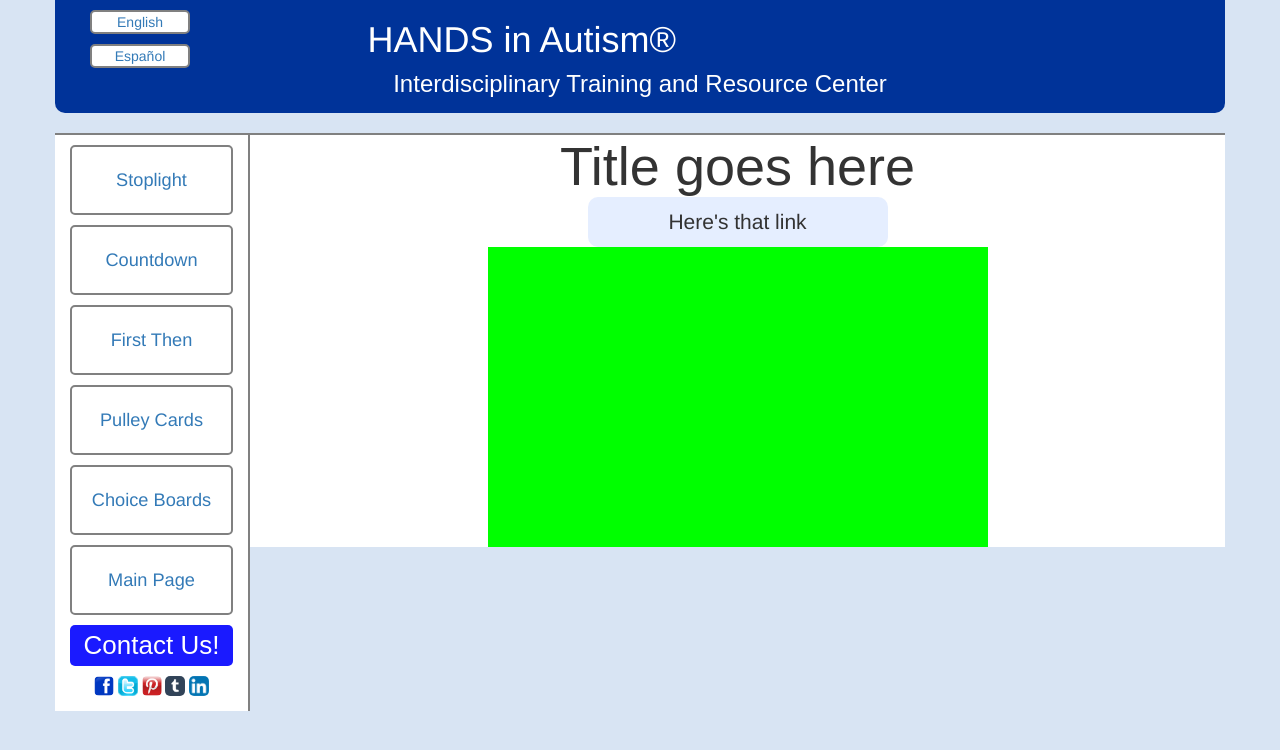
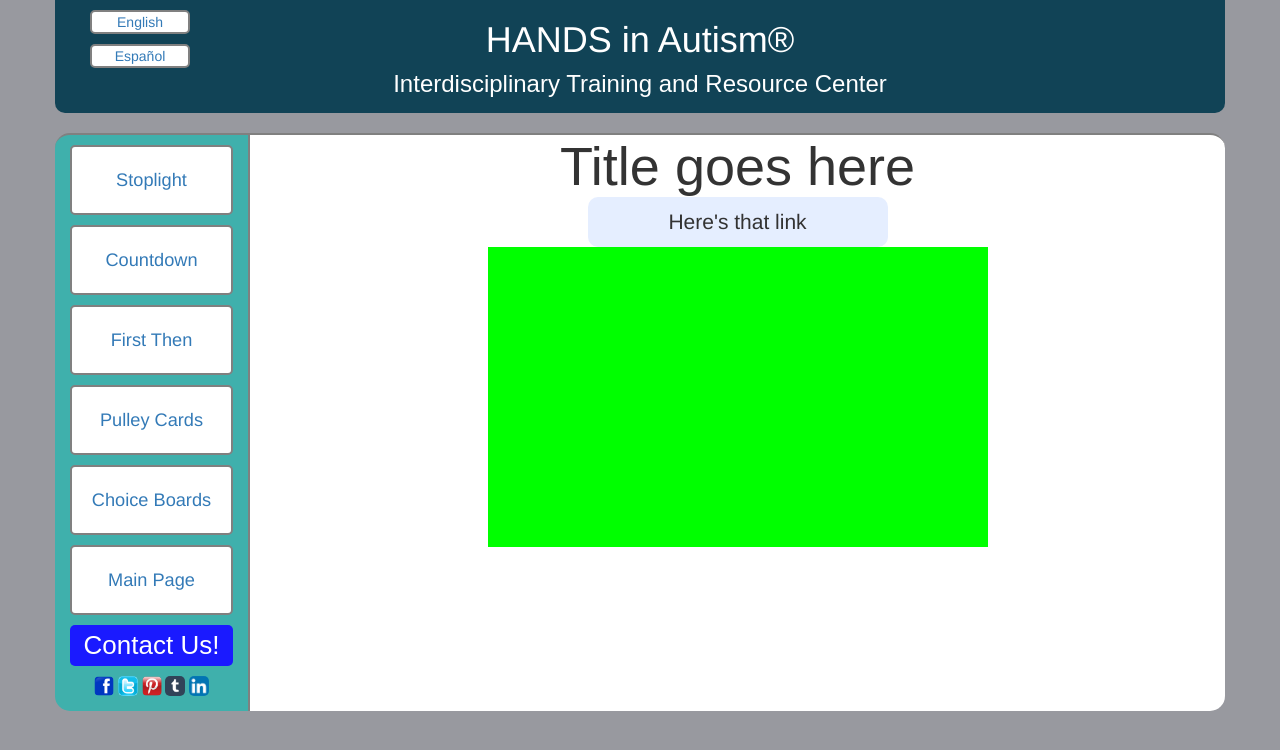
Before and after one commit to Chris-Coraggio/Hands-In-Autism, a plain HTML site: page index.html in a window 1280 px wide. Drawn offline with nearby package versions, Linux system fonts and the light colour scheme.

Commit message:
reformat

```diff
--- a/handsInAutism.css
+++ b/handsInAutism.css
@@ -37,6 +37,7 @@
 	text-align: center;
 	padding-top: 20px;
 	padding-bottom: 20px;
+	background-color: white;
 }
 .content{
 	margin-left: 30px;
@@ -52,18 +53,30 @@
 	text-align: center;
 }
 .side-col{
-	background-color: white;
+	background-color: #3fb0ac;
 	border-right: 2px solid grey;
 	border-top: 2px solid grey;
+	border-top-left-radius: 15px;
+	border-bottom-left-radius: 15px;
+	margin-bottom: 15px;
 }
 .mid-col{
 	background-color: white;
 	border-top: 2px solid grey;
 	padding-left: 50px;
 	padding-right: 50px;
+	border-top-right-radius: 15px;
+	border-bottom-right-radius: 15px;
+	margin-bottom: 15px;
+}
+.row{
+	display: flex;
+}
+#theTitle{
+	text-align: center;
 }
 #head{
-	background-color: #003399;
+	background-color: #114356;
 	color: white;
 	padding: 10px;
 	padding-top: 0px;
--- a/index.html
+++ b/index.html
@@ -2,16 +2,16 @@
 <html>
 <head>
     <!--<link rel="stylesheet" href="http://code.jquery.com/mobile/1.4.5/jquery.mobile-1.4.5.min.css">-->
-    <link rel="stylesheet" href="handsInAutism.css"></link>
-    <link rel="stylesheet" href="bootstrap.min.css"></link>
-    <link rel="stylesheet" href="bootstrap.min.css.map"></link>
+    <link rel="stylesheet" href="handsInAutism.css">
+    <link rel="stylesheet" href="bootstrap.min.css">
+    <link rel="stylesheet" href="bootstrap.min.css.map">
     <a href="stopSign"> </a>
     <link rel="stylesheet" href="handsInAutism.css">
     <link rel="stylesheet" href="bootstrap.min.css">
     <link rel="stylesheet" href="bootstrap.min.css.map">
     <script src="handsInAutism.js"></script>
 </head>
-<body style="background-color: #d8e4f3">
+<body style="background-color: #98999F">
     <div class="container">
         <div id="head" class="row">
             <div class="col-sm-3">
@@ -27,7 +27,7 @@
         </div>
         <div style="height: 20px"></div>
         <div class="row" class="content">
-            <div class="side-col col-sm-2">
+            <div class="side-col col-sm-2 inline">
                 <a class="col-link" onclick="fillArea('stoplight', 'english');">Stoplight</a>
                 <a class="col-link" onclick="fillArea('countdown', 'english');">Countdown</a>
 				<a class="col-link" onclick="fillArea('first-then', 'english');">First Then</a>
@@ -46,7 +46,7 @@
 				</div>
             </div>
 
-            <div class="col-sm-10 mid-col">
+            <div class="col-sm-10 mid-col inline">
 				<div class="content">
 					<center>
 						<div id="title">
```
